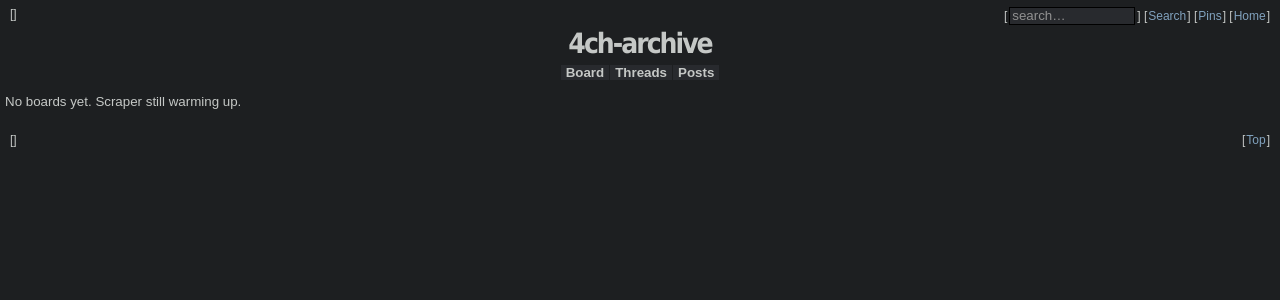
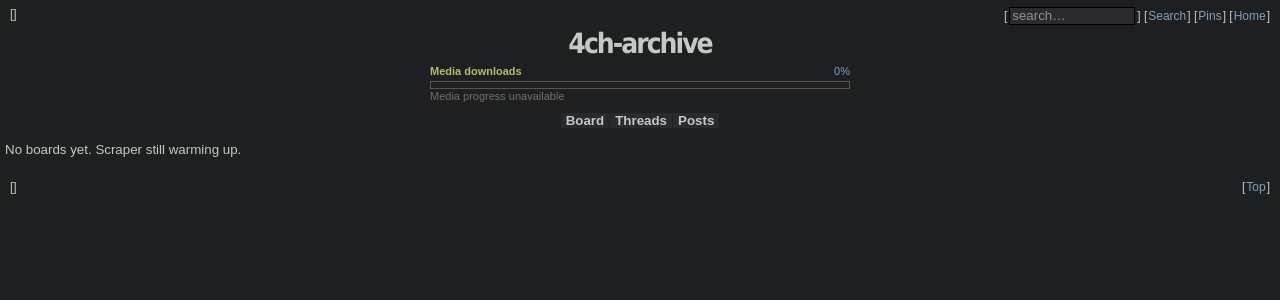
Before and after one commit to Iljaadam/4chan-local, a Python web app: template fourchan_local/templates/index.html in a window 1280 px wide. Shown: the top 300 px of the page. Run offline with Jinja, Linux system fonts and the light colour scheme; the template is opened without the code that fills it, so the values that code supplies are empty.

Commit message:
Add media download progress indicator

```diff
--- a/fourchan_local/static/app.js
+++ b/fourchan_local/static/app.js
@@ -204,6 +204,42 @@
   });
 });
 
+// Home-page media progress. The shell exists only on /, so other pages do not poll.
+(function () {
+  const root = document.getElementById('mediaProgress');
+  if (!root) return;
+
+  const fill = root.querySelector('.mediaProgressFill');
+  const pct = root.querySelector('.mediaProgressPct');
+  const detail = root.querySelector('.mediaProgressDetail');
+  const track = root.querySelector('.mediaProgressTrack');
+
+  function render(data) {
+    const percent = Math.max(0, Math.min(100, Number(data.percent) || 0));
+    const rounded = percent === 100 ? '100' : percent.toFixed(percent % 1 ? 1 : 0);
+    fill.style.width = percent + '%';
+    pct.textContent = rounded + '%';
+    detail.textContent = data.detail || 'No media queued';
+    track.setAttribute('aria-valuenow', String(Math.round(percent)));
+    root.classList.toggle('mediaProgressComplete', data.enabled && data.total > 0 && data.pending === 0);
+    root.classList.toggle('mediaProgressOff', !data.enabled);
+    root.hidden = false;
+  }
+
+  function refresh() {
+    fetch('/api/media-progress', { cache: 'no-store' }).then(function (r) {
+      if (!r.ok) throw new Error('progress failed');
+      return r.json();
+    }).then(render).catch(function () {
+      detail.textContent = 'Media progress unavailable';
+      root.hidden = false;
+    });
+  }
+
+  refresh();
+  window.setInterval(refresh, 5000);
+})();
+
 // Catalog: client-side sort + filter of the already-rendered thread cards,
 // mirroring 4chan's catalog controls. Only runs on the catalog page.
 (function () {
--- a/fourchan_local/static/style.css
+++ b/fourchan_local/static/style.css
@@ -15,6 +15,21 @@
 .boardBanner{ margin:4px 0; }
 .navLinks.desktop{ text-align:center; font-size:9pt; margin-bottom:4px; }
 .navLinks.desktop .cur{ font-weight:bold; }
+
+/* home-page media progress */
+.mediaProgress{ width:min(420px, calc(100vw - 24px)); margin:4px auto 8px;
+                color:#c5c8c6; font-size:11px; line-height:1.35; }
+.mediaProgress[hidden]{ display:none; }
+.mediaProgressTop{ display:flex; justify-content:space-between; gap:12px; margin-bottom:2px; }
+.mediaProgressTitle{ font-weight:bold; color:#b5bd68; }
+.mediaProgressPct{ color:#81a2be; font-variant-numeric:tabular-nums; }
+.mediaProgressTrack{ height:8px; background:#1d1f21; border:1px solid #555;
+                     box-sizing:border-box; overflow:hidden; }
+.mediaProgressFill{ width:0; height:100%; background:#5f89ac; transition:width 160ms linear; }
+.mediaProgressDetail{ color:#707070; overflow:hidden; text-overflow:ellipsis; white-space:nowrap; }
+.mediaProgressComplete .mediaProgressFill{ background:#789922; }
+.mediaProgressOff .mediaProgressTitle{ color:#707070; }
+.mediaProgressOff .mediaProgressFill{ background:#555; }
 
 /* catalog control bar (4chan-style sort + filter) */
 #catalogControls{ text-align:center; margin:4px 0; font-size:10pt; }
--- a/fourchan_local/templates/index.html
+++ b/fourchan_local/templates/index.html
@@ -4,6 +4,17 @@
 <div class="boardBanner"><div class="boardTitle">4ch-archive</div></div>
 {% endblock %}
 {% block body %}
+<div id="mediaProgress" class="mediaProgress" hidden aria-live="polite">
+  <div class="mediaProgressTop">
+    <span class="mediaProgressTitle">Media downloads</span>
+    <span class="mediaProgressPct">0%</span>
+  </div>
+  <div class="mediaProgressTrack" role="progressbar" aria-label="Media download progress"
+       aria-valuemin="0" aria-valuemax="100" aria-valuenow="0">
+    <div class="mediaProgressFill"></div>
+  </div>
+  <div class="mediaProgressDetail">Checking media queue...</div>
+</div>
 <table>
   <tr><td class="postblock">Board</td><td class="postblock">Threads</td><td class="postblock">Posts</td></tr>
   {% for b in boards %}
```
Also changed, not shown: fourchan_local/app.py (+85 -0 lines).
